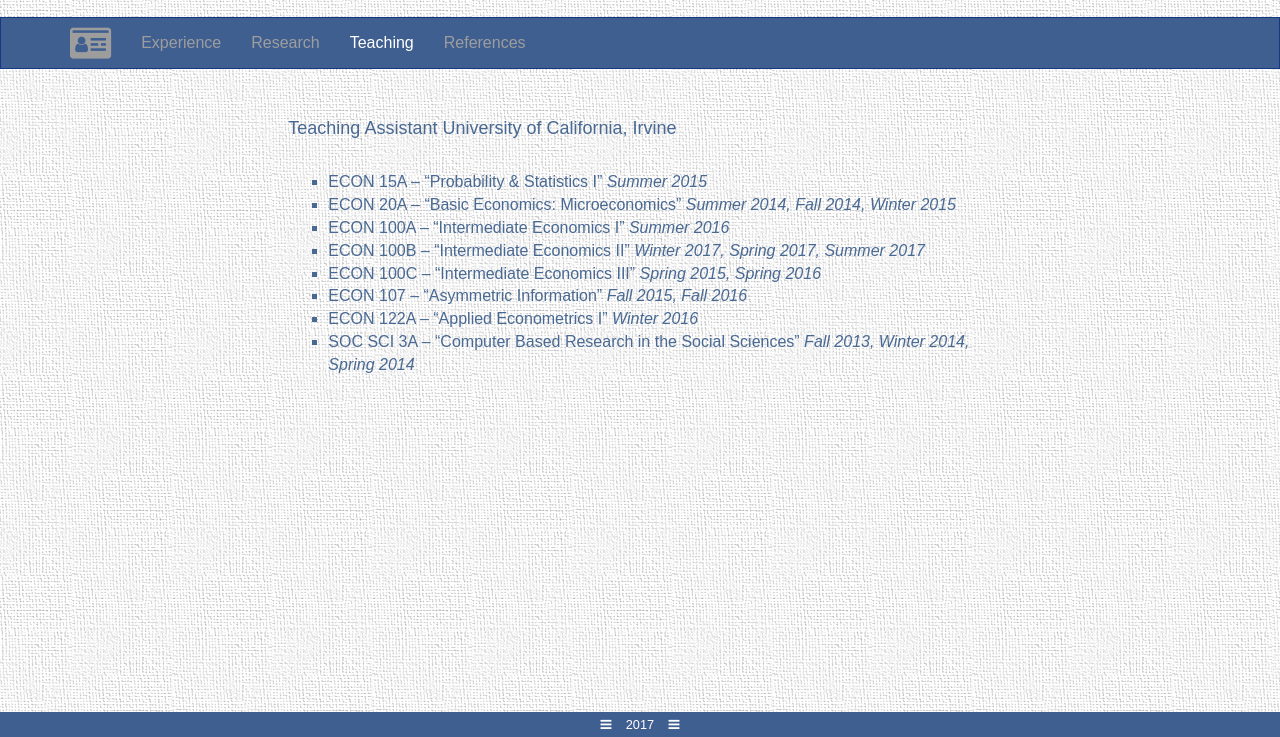
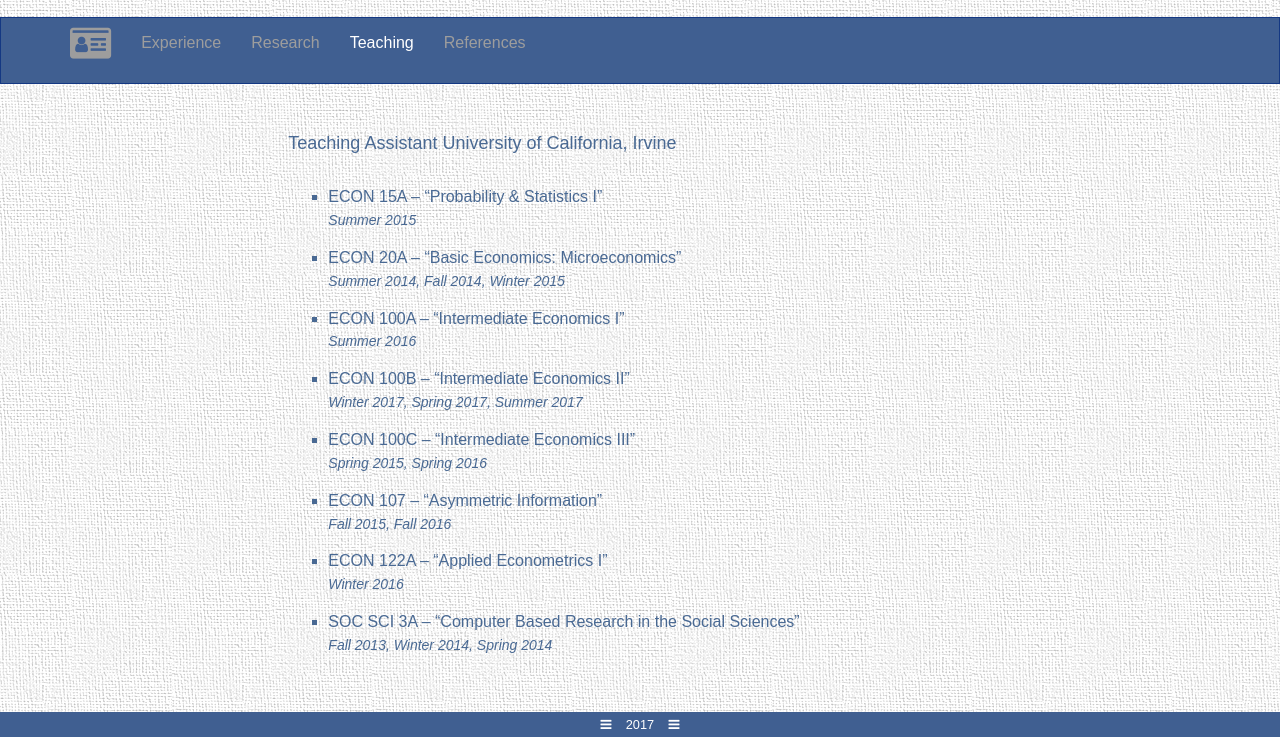
Before and after one commit to votoznotna/irinazotova, a website: page index.html at #/teaching in a window 1280 px wide. Shown: the part 63-800 px from the top of the page. Drawn offline with nearby package versions, Linux system fonts and the light colour scheme; some packages are replaced by stand-ins of ours.

Commit message:
increased spacing b/w list items.

```diff
--- a/css/app.css
+++ b/css/app.css
@@ -11,6 +11,9 @@
     margin: 20px auto;
 }
 
+cite {
+    font-size: 14px;
+}
 .navbar {
     border-radius: 0;
 }
@@ -114,6 +117,10 @@
 
 ul.achievement {
     list-style-type: square;
+}
+
+ul li {
+    padding-bottom: 15px;
 }
 
 footer {
--- a/views/pages/teaching.html
+++ b/views/pages/teaching.html
@@ -2,35 +2,35 @@
 	<h4>Teaching Assistant	University of California, Irvine</h4><br>
 	<ul class="profile-modal achievement">
 		<li>
-			ECON 15A – “Probability & Statistics I”
+			ECON 15A – “Probability & Statistics I”<br>
 			<cite>Summer 2015</cite>
 		</li>
 		<li>
-			ECON 20A – “Basic Economics: Microeconomics”
+			ECON 20A – “Basic Economics: Microeconomics”<br>
 			<cite>Summer 2014, Fall 2014, Winter 2015</cite>
 		</li>
 		<li>
-			ECON 100A – “Intermediate Economics I”
+			ECON 100A – “Intermediate Economics I”<br>
 			<cite>Summer 2016</cite>
 		</li>
 		<li>
-			ECON 100B – “Intermediate Economics II”
+			ECON 100B – “Intermediate Economics II”<br>
 			<cite>Winter 2017, Spring 2017, Summer 2017</cite>
 		</li>
 		<li>
-			ECON 100C – “Intermediate Economics III”
+			ECON 100C – “Intermediate Economics III”<br>
 			<cite>Spring 2015, Spring 2016</cite>
 		</li>
 		<li>
-			ECON 107 – “Asymmetric Information”
+			ECON 107 – “Asymmetric Information”<br>
 			<cite>Fall 2015, Fall 2016</cite>
 		</li>
 		<li>
-			ECON 122A – “Applied Econometrics I”
+			ECON 122A – “Applied Econometrics I”<br>
 			<cite>Winter 2016</cite>
 		</li>
 		<li>
-			SOC SCI 3A – “Computer Based Research in the Social Sciences”
+			SOC SCI 3A – “Computer Based Research in the Social Sciences”<br>
 			<cite>Fall 2013, Winter 2014, Spring 2014</cite>
 		</li>
 	</ul>
```
